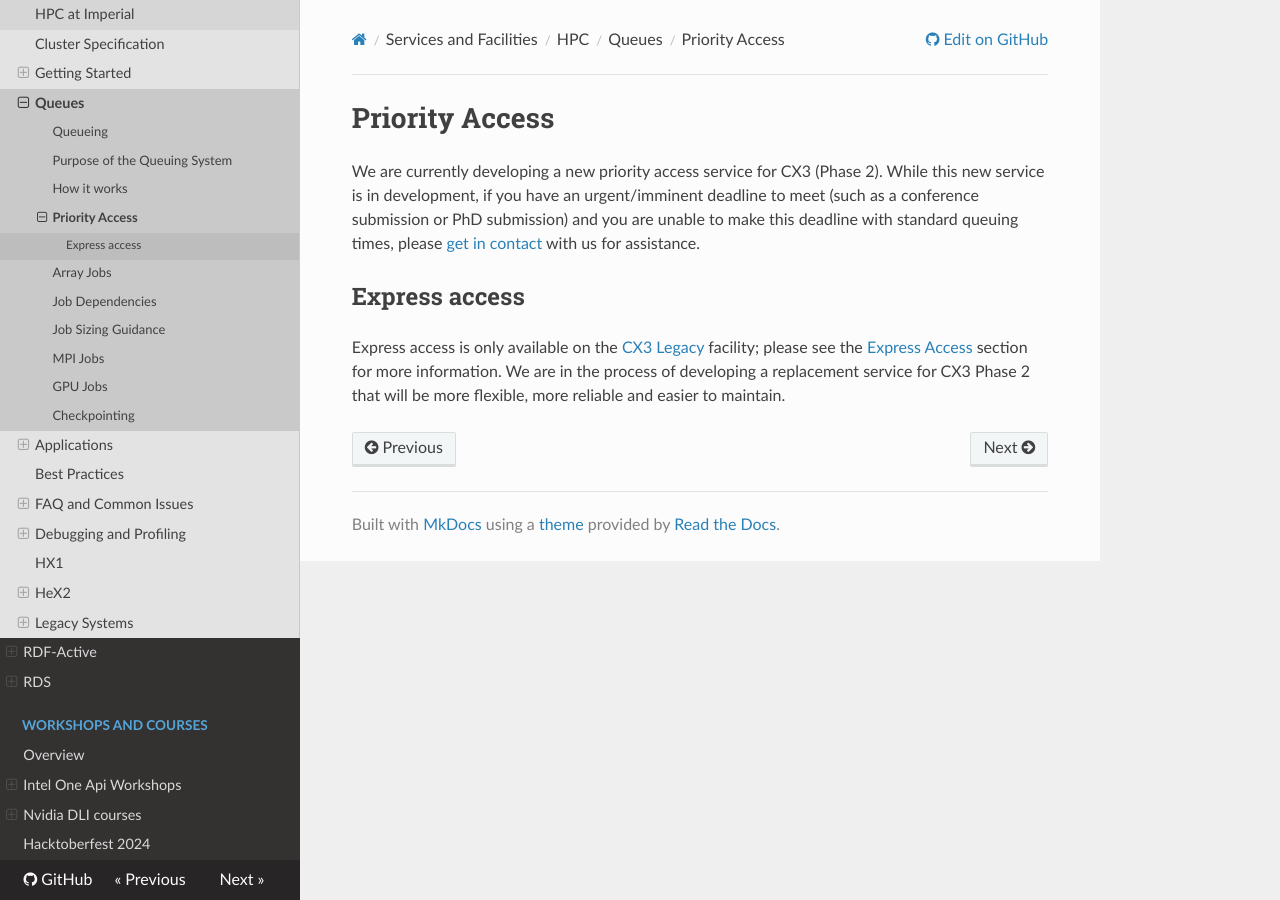
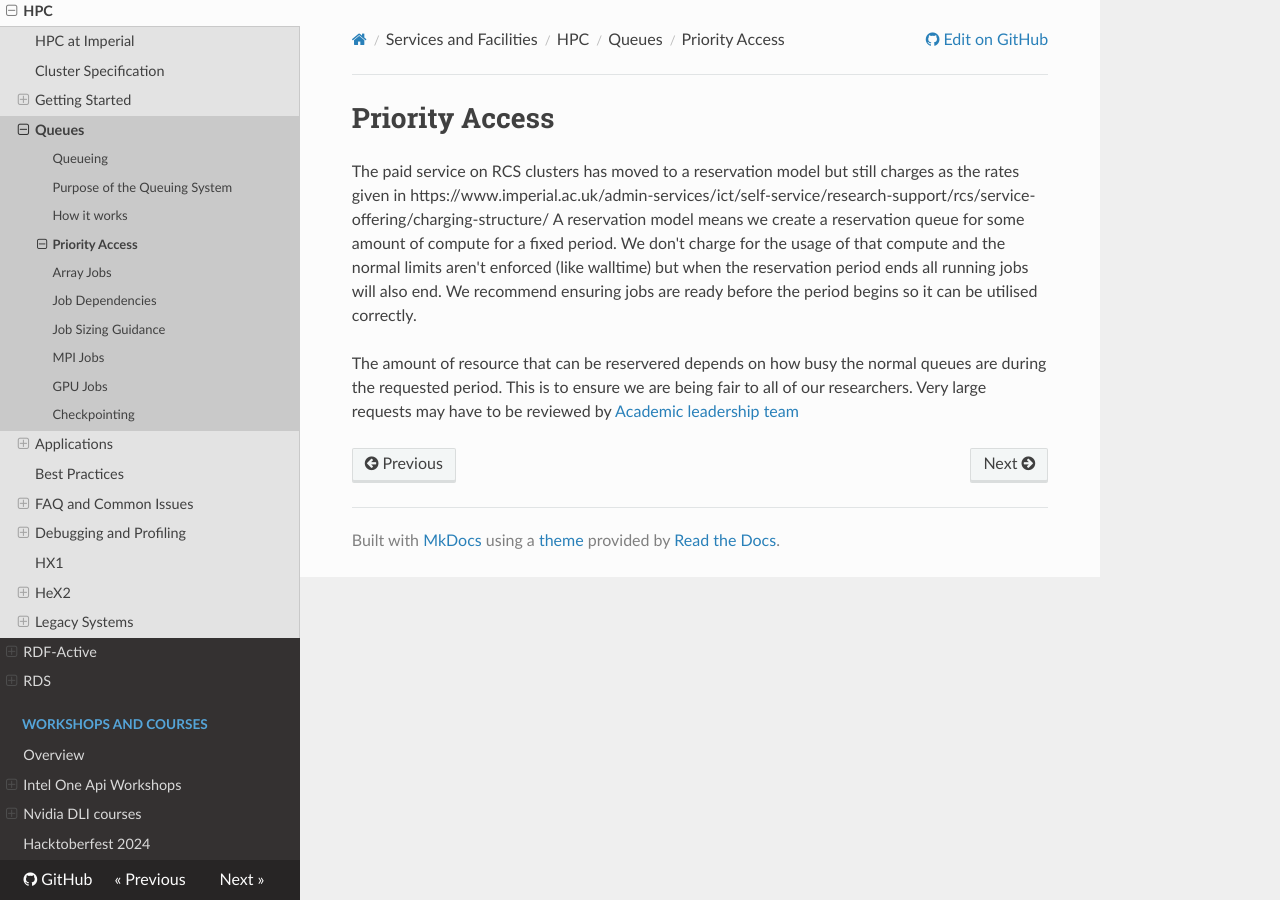
Before and after one commit to ImperialCollegeLondon/icl-rcs-user-guide, an MkDocs documentation site: the page built from docs/hpc/queues/priority-access.md, in a window 1280 px wide. Built offline with MkDocs 1.6.1, drawn with Linux system fonts in a browser that asks for light colours; nearby versions of some CDN libraries.

Commit message:
Update priority page

```diff
--- a/docs/hpc/queues/priority-access.md
+++ b/docs/hpc/queues/priority-access.md
@@ -1,7 +1,6 @@
 # Priority Access
 
-We are currently developing a new priority access service for CX3 (Phase 2). While this new service is in development, if you have an urgent/imminent deadline to meet (such as a conference submission or PhD submission) and you are unable to make this deadline with standard queuing times, please [get in contact](../../support/index.md) with us for assistance.
+The paid service on RCS clusters has moved to a reservation model but still charges as the rates given in https://www.imperial.ac.uk/admin-services/ict/self-service/research-support/rcs/service-offering/charging-structure/
+A reservation model means we create a reservation queue for some amount of compute for a fixed period. We don't charge for the usage of that compute and the normal limits aren't enforced (like walltime) but when the reservation period ends all running jobs will also end. We recommend ensuring jobs are ready before the period begins so it can be utilised correctly.
 
-## Express access
-
-Express access is only available on the [CX3 Legacy](../legacy-systems/cx3-legacy.md) facility; please see the [Express Access](../legacy-systems/cx3-legacy.md#express-access) section for more information. We are in the process of developing a replacement service for CX3 Phase 2 that will be more flexible, more reliable and easier to maintain.
+The amount of resource that can be reservered depends on how busy the normal queues are during the requested period. This is to ensure we are being fair to all of our researchers. Very large requests may have to be reviewed by [Academic leadership team](https://www.imperial.ac.uk/admin-services/ict/self-service/research-support/rcs/about/operational-structure/)
```
